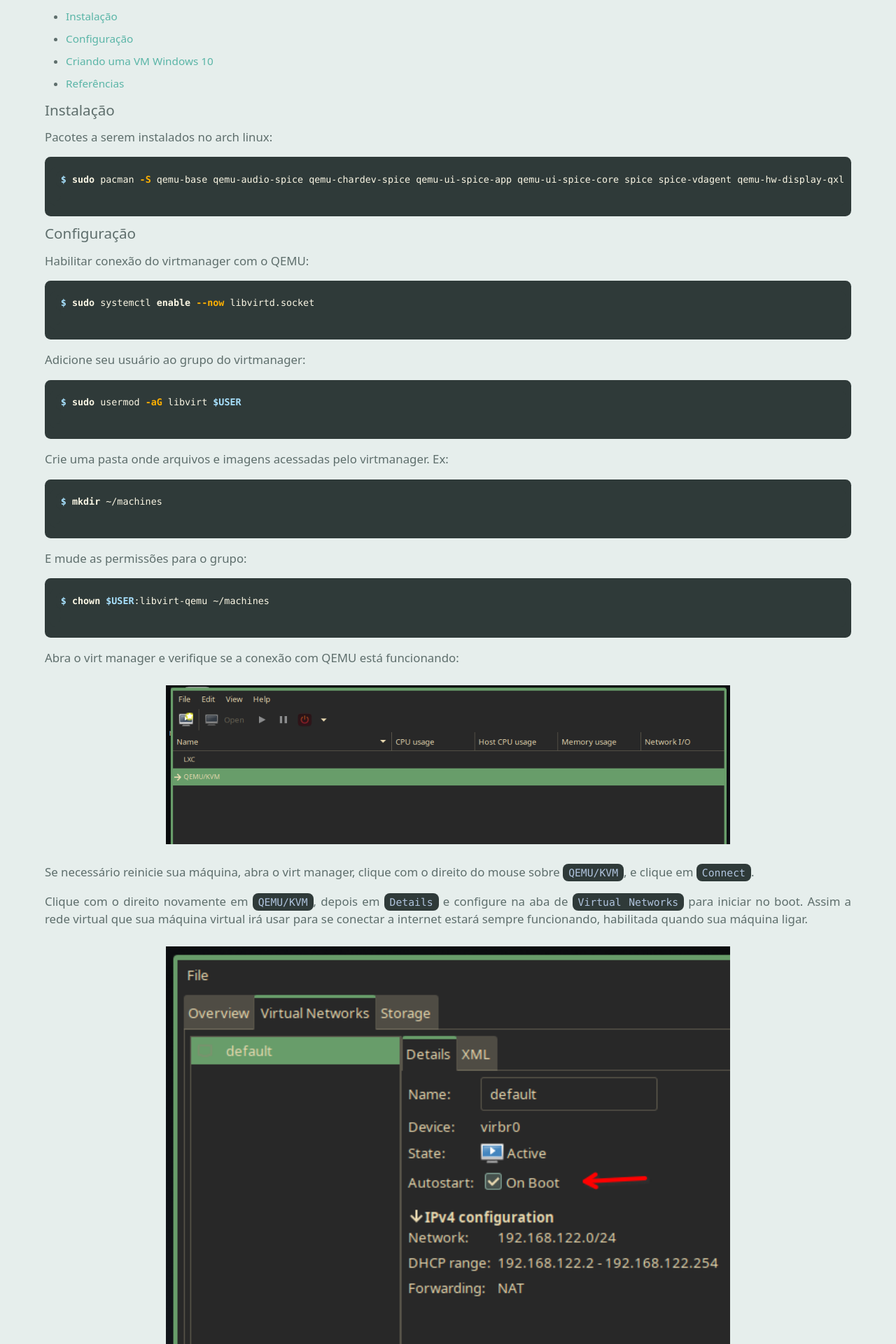
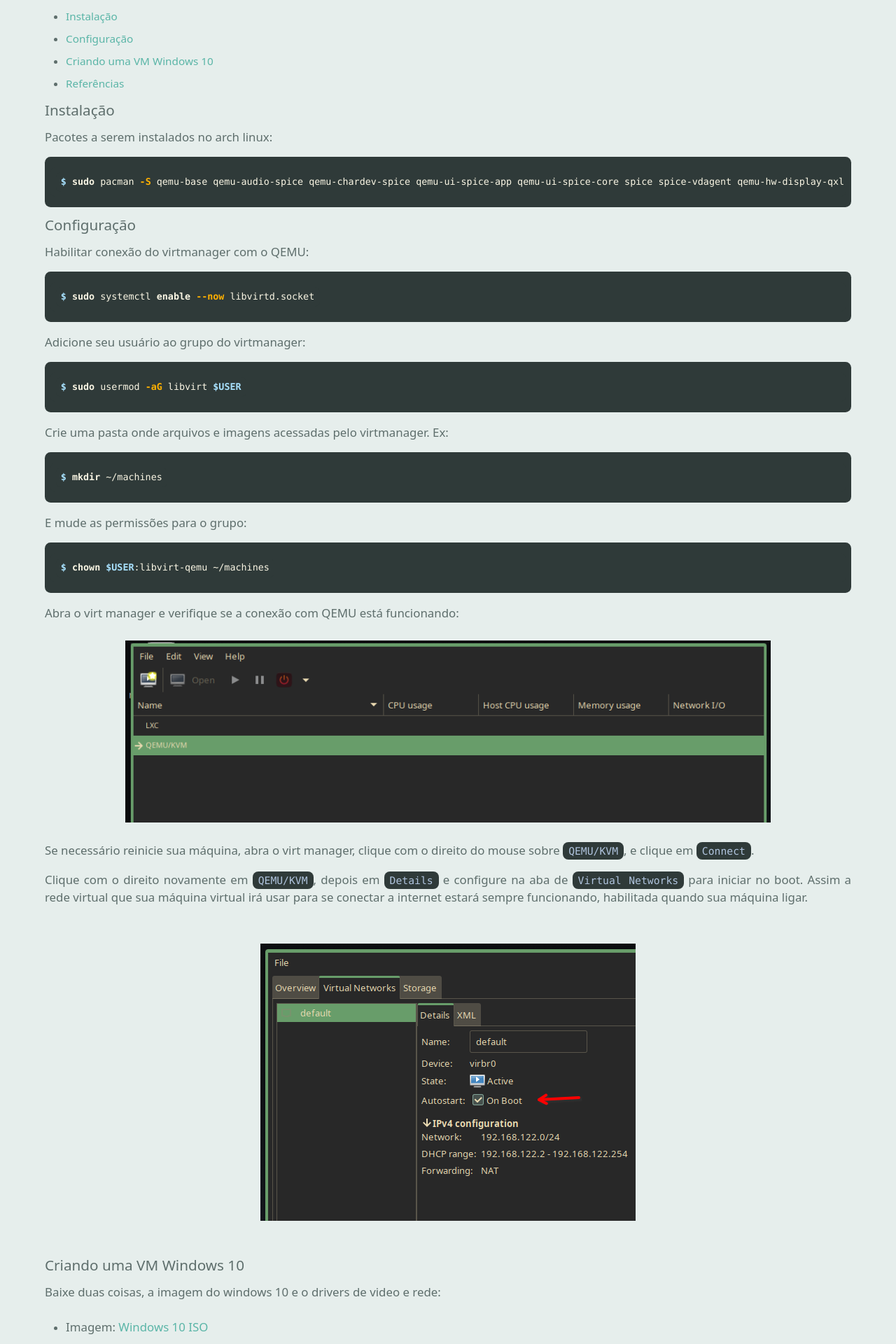
Before and after one commit to Joao-Peterson/joao-peterson.github.io, a Jekyll site: the page built from _posts/2023-11-09-virtmanager.md, in a window 1280 px wide. Shown: the part 742-2662 px from the top of the page at 70% size. Built offline with Jekyll 4.4.1, drawn with Linux system fonts in a browser that asks for light colours; nearby versions of some CDN libraries; some web fonts are replaced.

Commit message:
code block listings padding bottom fix. Better image responsiveness

```diff
--- a/css/post.css
+++ b/css/post.css
@@ -74,12 +74,19 @@
 }
 
 .post img{
+	/* fit image to use all (width - padding), with auto height and max of 50% of viewport height, */
+	/* that ensures it never occupies more than half of the screen,                                */
+	/* also we set fit to scale-down, so that on max height,                                       */
+	/* the image can be scale down withour losing aspect ratio or center aligment                  */
+	object-fit: scale-down;
 	width: 100%;
 	height: auto;
+	max-height: 50vh;
+
 	margin-top: 10px;
 	margin-bottom: 10px;
-	padding-left: 15%;
-	padding-right: 15%;
+	padding-left: 10%;
+	padding-right: 10%;
 }
 
 .post ul{
@@ -97,6 +104,11 @@
 /* .post content{
 
 } */
+
+/* fix annoying bottom padding on code blocks */
+pre.highlight code{
+	display: inline-block;
+}
 
 .highlight{
 	border-radius: 1ex;
```
